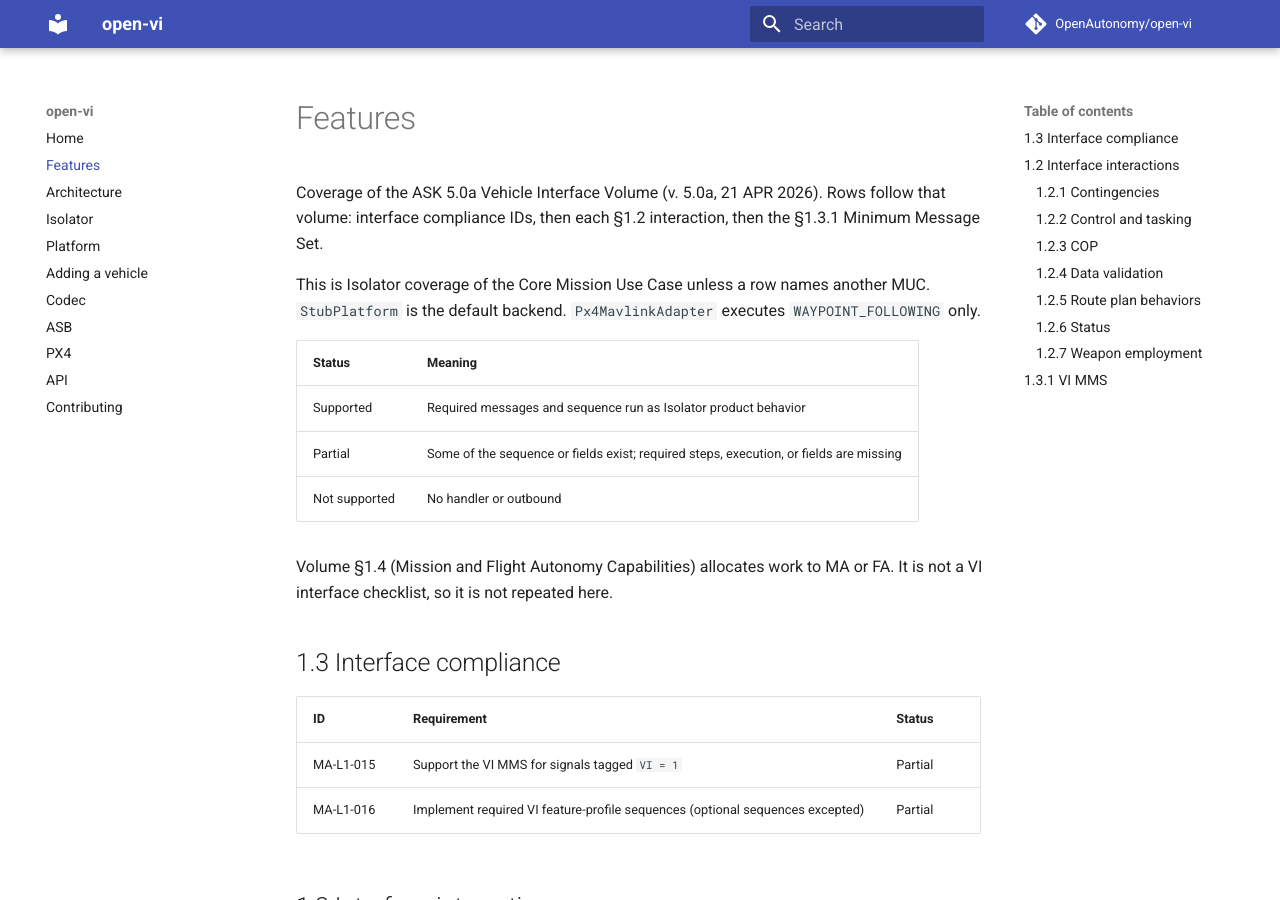
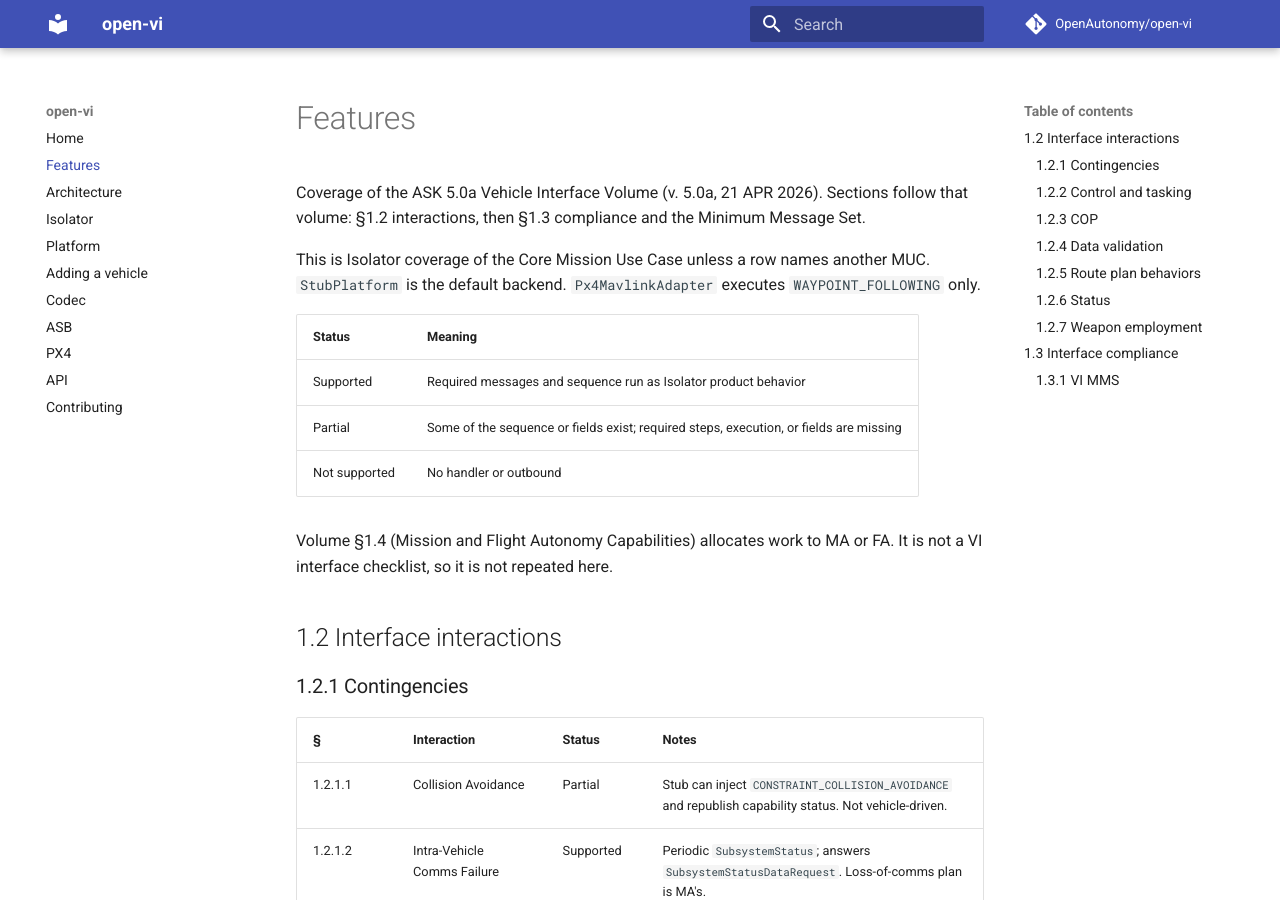
Before and after one commit to OpenAutonomy/open-vi, an MkDocs documentation site: the page built from docs/FEATURES.md, in a window 1280 px wide and 900 px high. Built offline with MkDocs 1.6.1 and Material for MkDocs 9.7.7, drawn with Linux system fonts in a browser that asks for light colours; comment, search, counter and statistics services are not loaded; some of the changed text lies outside the part shown.

Commit message:
Order FEATURES.md as the Vehicle Interface Volume does.
The page is a coverage checklist of that volume, so §1.2 interactions come before §1.3 compliance and the MMS.

Co-authored-by: Cursor <cursoragent@cursor.com>

```diff
--- a/docs/FEATURES.md
+++ b/docs/FEATURES.md
@@ -1,8 +1,8 @@
 # Features
 
 Coverage of the ASK 5.0a Vehicle Interface Volume (v. 5.0a, 21 APR
-2026). Rows follow that volume: interface compliance IDs, then each
-§1.2 interaction, then the §1.3.1 Minimum Message Set.
+2026). Sections follow that volume: §1.2 interactions, then §1.3
+compliance and the Minimum Message Set.
 
 This is Isolator coverage of the Core Mission Use Case unless a row
 names another MUC. `StubPlatform` is the default backend.
@@ -17,13 +17,6 @@ names another MUC. `StubPlatform` is the default backend.
 Volume §1.4 (Mission and Flight Autonomy Capabilities) allocates work
 to MA or FA. It is not a VI interface checklist, so it is not repeated
 here.
-
-## 1.3 Interface compliance
-
-| ID | Requirement | Status |
-| --- | --- | --- |
-| MA-L1-015 | Support the VI MMS for signals tagged `VI = 1` | Partial |
-| MA-L1-016 | Implement required VI feature-profile sequences (optional sequences excepted) | Partial |
 
 ## 1.2 Interface interactions
 
```
Also changed, not shown: other parts of docs/FEATURES.md (+8 -1 lines).
